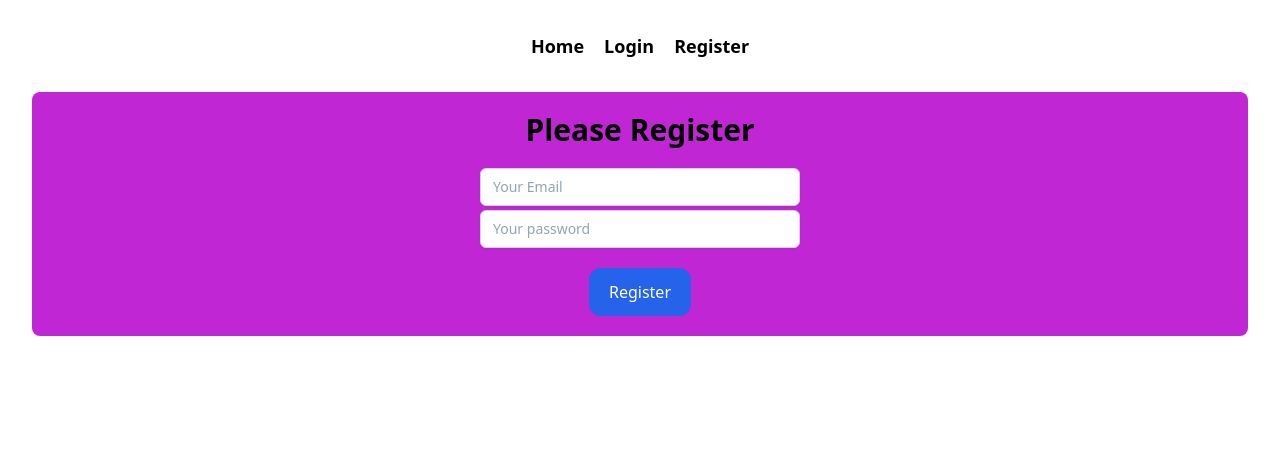
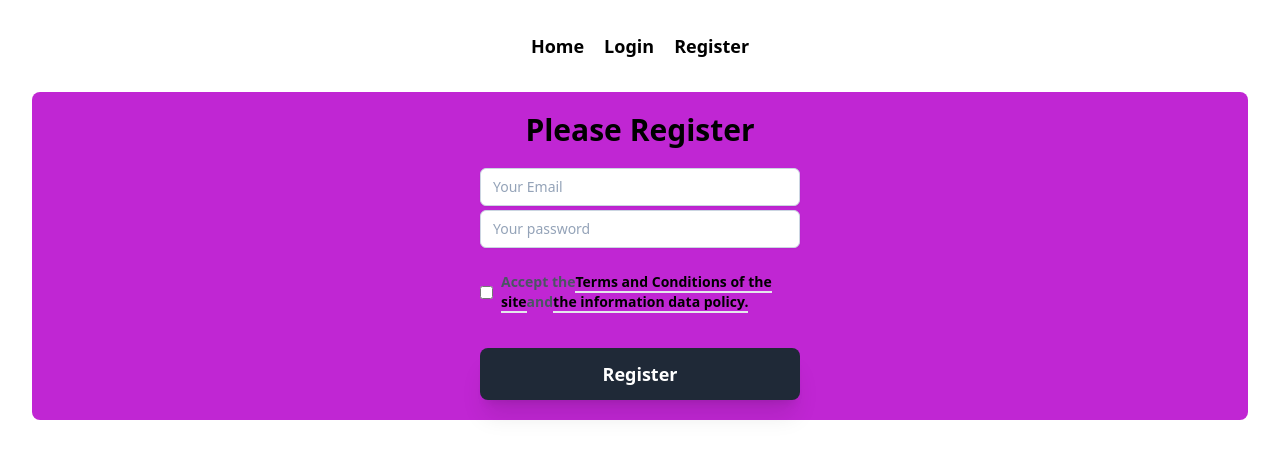
Before and after one commit to HumaionKobir1/email-password-auth, a React (Vite) app: page /register in a window 1280 px wide. Shown: the top 458 px of the page. Built offline with nearby package versions, Linux system fonts and the light colour scheme.

Commit message:
Use Tailwind form for register

```diff
--- a/src/component/Register.jsx
+++ b/src/component/Register.jsx
@@ -21,16 +21,39 @@ const Register = () => {
 
     return (
         <div className='bg-fuchsia-600 p-5 rounded-lg mt-8'>
+
             <h4 className='text-3xl font-semibold mb-5'>Please Register</h4>
+
             <form className='w-80 mx-auto' onSubmit={handleSubmit}>
                 <input onChange={handleEmailChange} className='mt-1 block w-full px-3 py-2 bg-white border border-slate-300 rounded-md text-sm shadow-sm placeholder-slate-400
-      focus:outline-none focus:border-sky-500 focus:ring-1 focus:ring-sky-500
-      disabled:bg-slate-50' type="email" name='email' placeholder='Your Email' />
+                focus:outline-none focus:border-sky-500 focus:ring-1 focus:ring-sky-500
+                disabled:bg-slate-50' type="email" name='email' placeholder='Your Email' />
 
                 <input className='mt-1 block w-full px-3 py-2 bg-white border border-slate-300 rounded-md text-sm shadow-sm placeholder-slate-400
-      focus:outline-none focus:border-sky-500 focus:ring-1 focus:ring-sky-500
-      disabled:bg-slate-50' type="password" name='password' id='password' placeholder='Your password' />
-                <input className='bg-blue-600 mt-5 text-white rounded-xl px-5 py-3' type="submit" value="Register" />
+                focus:outline-none focus:border-sky-500 focus:ring-1 focus:ring-sky-500
+                disabled:bg-slate-50' type="password" name='password' id='password' placeholder='Your password' />
+                {/* <input className='bg-blue-600 mt-5 text-white rounded-xl px-5 py-3' type="submit" value="Register" /> */}
+
+
+                <div className="flex justify-start">
+                                <label className="text-gray-500 font-bold my-4 flex items-center">
+                                    <input className="leading-loose text-pink-600 top-0" type="checkbox"/>
+                                    <span className="ml-2 text-sm py-2 text-gray-600 text-left">Accept the
+                                          <a href="#"
+                                             className="font-semibold text-black border-b-2 border-gray-200 hover:border-gray-500">
+                                           Terms and Conditions of the site
+                                          </a>and
+                                          <a href="#"
+                                             className="font-semibold text-black border-b-2 border-gray-200 hover:border-gray-500">
+                                            the information data policy.</a>
+                                    </span>
+                                </label>
+                            </div>
+                            <button className="mt-3 text-lg font-semibold
+            bg-gray-800 w-full text-white rounded-lg
+            px-6 py-3 block shadow-xl hover:text-white hover:bg-black" type="submit" value="Register">
+                                Register
+                            </button>
             </form>
         </div>
     );
```
